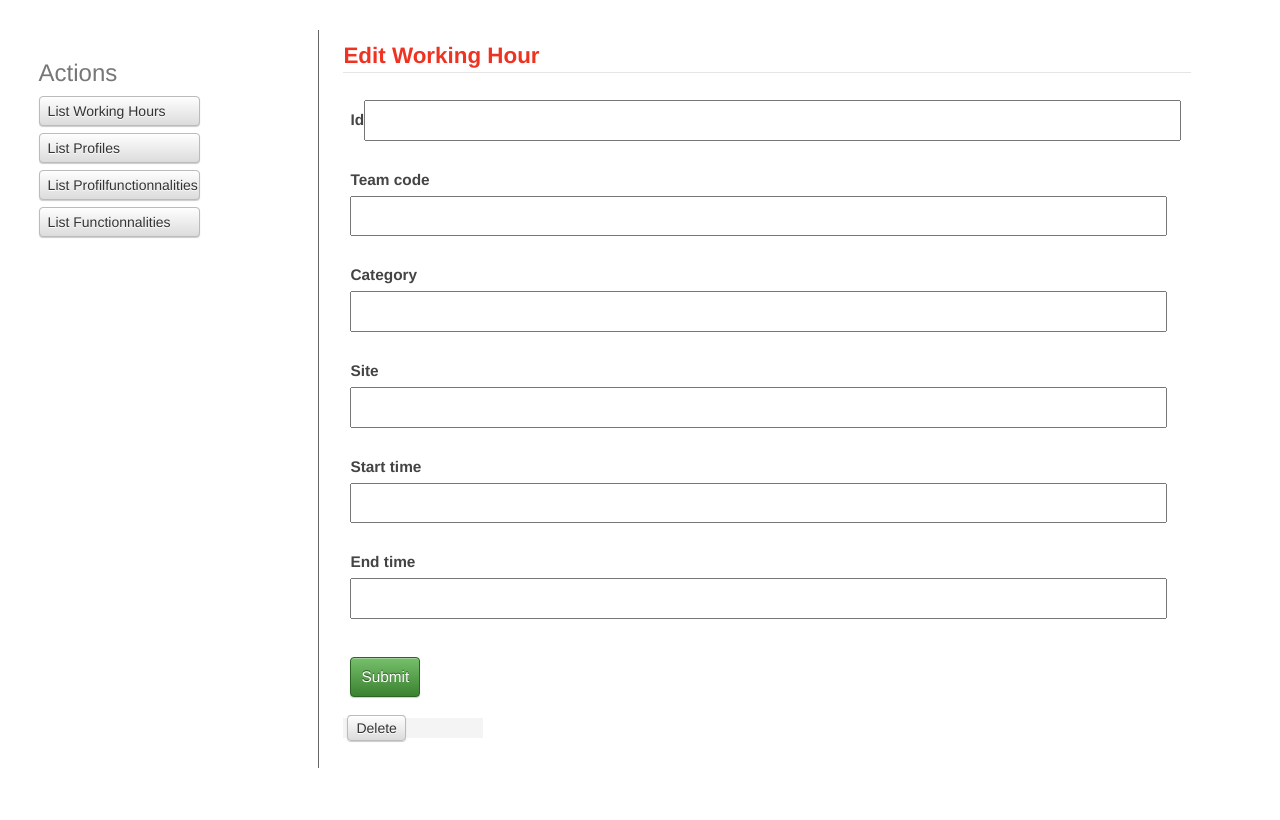
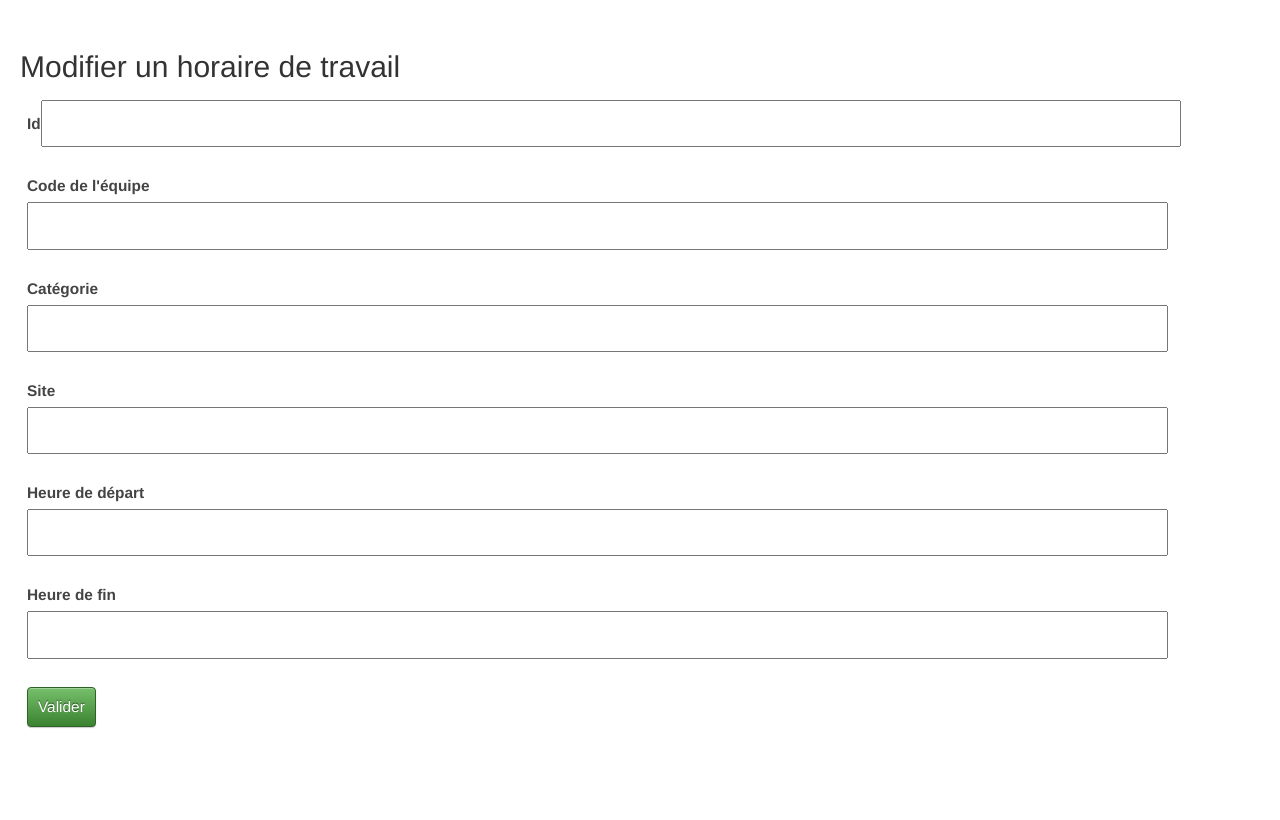
Before and after one commit to abdelCesi/newteam, a CakePHP app: the page made by app/View/WorkingHours/edit.ctp in a window 1280 px wide. Shown: the part 52-872 px from the top of the page. After the commit the page ends 780 px from the top, so only its background shows below. Run offline with PHP 8.4 and a stand-in for CakePHP, Linux system fonts and the light colour scheme; the template is opened without the code that fills it, so the values that code supplies are empty; form fields are guessed from the names that the template uses; some libraries are stand-ins or nearby versions.

Commit message:
view profile add and all workinghours

```diff
--- a/app/View/Profiles/add.ctp
+++ b/app/View/Profiles/add.ctp
@@ -2,7 +2,7 @@
 
 <h2>Ajouter un profil</h2>
 
-<!-- Page d'ajout d'un utilisateur -->
+<!-- Page d'ajout d'un profil -->
 
 <?php
 //formulaire d'ajout , nommage des noms de colonnes pareil que ceux en base
--- a/app/View/WorkingHours/edit.ctp
+++ b/app/View/WorkingHours/edit.ctp
@@ -1,25 +1,22 @@
-<div class="workingHours form">
-<?php echo $this->Form->create('WorkingHour'); ?>
-	<fieldset>
-		<legend><?php echo __('Edit Working Hour'); ?></legend>
-	<?php
+
+
+<h2>Modifier un horaire de travail</h2>
+
+<!-- Page de modification d'un horaire de travail -->
+
+<?php
+//formulaire de modification , nommage des noms de colonnes pareil que ceux en base
+	echo $this->Form->create('WorkingHour', array('inputDefaults'=>array('div'=>'false', 'label'=>false)));
+
 		echo $this->Form->input('id');
-		echo $this->Form->input('team_code');
-		echo $this->Form->input('category');
-		echo $this->Form->input('site');
-		echo $this->Form->input('start_time');
-		echo $this->Form->input('end_time');
-	?>
-	</fieldset>
-	<?php echo $this->Form->end(__('Submit')); ?>
-	<dl><dt class="actions"><?php echo $this->Form->postLink(__('Delete'), array('action' => 'delete', $this->Form->value('WorkingHour.id')), array(), __('Are you sure you want to delete # %s?', $this->Form->value('WorkingHour.id'))); ?></dt></dl>
-</div>
-<div class="actions">
-	<h3><?php echo __('Actions'); ?></h3>
-	<ul>
-		<li><?php echo $this->Html->link(__('List Working Hours'), array('action' => 'index')); ?></li>
-		<li><?php echo $this->Html->link(__('List Profiles'), array('controller' => 'profiles', 'action' => 'index')); ?> </li>
-		<li><?php echo $this->Html->link(__('List Profilfunctionnalities'), array('controller' => 'profilfunctionnalities', 'action' => 'index')); ?> </li>
-		<li><?php echo $this->Html->link(__('List Functionnalities'), array('controller' => 'functionnalities', 'action' => 'index')); ?> </li>
-	</ul>
-</div>
+		echo $this->Form->input('team_code', array ('label' => 'Code de l\'équipe '));
+		echo $this->Form->input('category', array ('label' => 'Catégorie '));
+		echo $this->Form->input('site', array ('label' => 'Site'));
+		echo $this->Form->input('start_time', array ('label' => 'Heure de départ'));
+		echo $this->Form->input('end_time', array ('label' => 'Heure de fin'));
+
+	echo $this->Form->submit('Valider',
+        array('after' => $this->Html->link('Annuler', array('action' => 'index'), array('class' => 'btn btn-default', 'style' => 'margin-left:10px'), "Etes-vous sûr de quitter cette page ?"))
+    );
+
+?>
```
Also changed, not shown: app/View/WorkingHours/add.ctp (+22 -23 lines), app/View/WorkingHours/index.ctp (+34 -29 lines).
